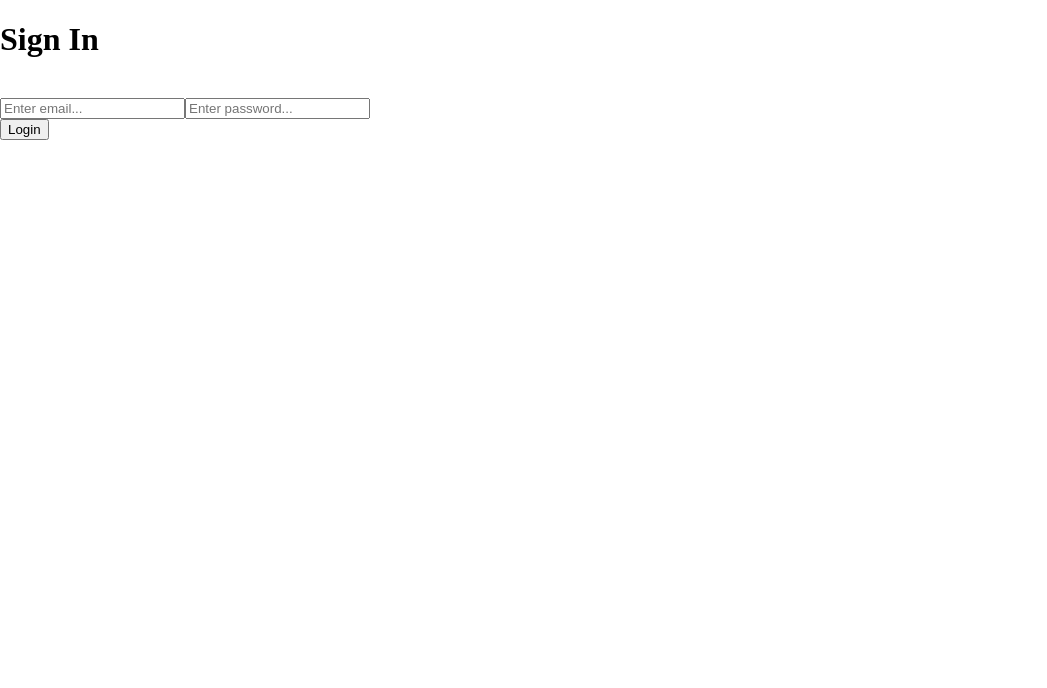
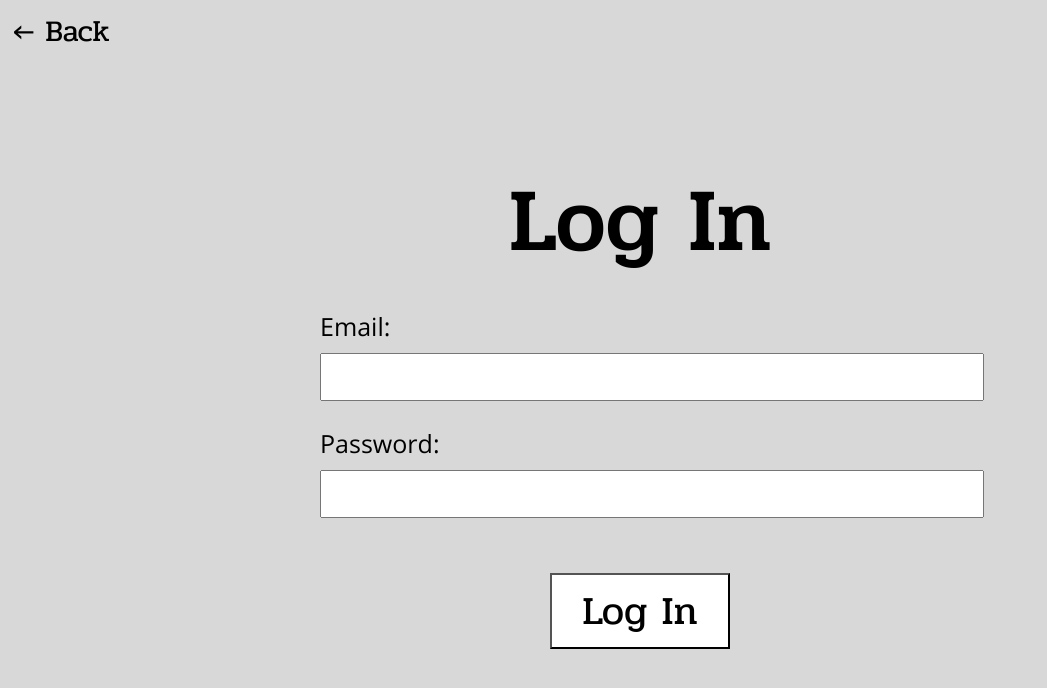
Before and after one commit to JasonLin43212/DiviStonk, a React (Create React App) app in the folder client/: page /sign_in in a window 1280 px wide. Shown: the top 688 px of the page, without its empty margins (0-1047 px from the left). Built offline with nearby package versions, Linux system fonts and the light colour scheme.

Commit message:
styled the sign in and register page

```diff
--- /dev/null
+++ b/client/src/components/Authentication/Auth.css
@@ -0,0 +1,33 @@
+.auth-title {
+    font-family: var(--header-font);
+    font-size: 90px;
+    font-weight: 500;
+    margin: 0;
+}
+
+.auth-error {
+    color: red;
+    font-family: var(--general-font);
+    font-weight: 400;
+    font-size: 20px;
+}
+
+.auth-form {
+    width: 50%;
+    margin-bottom: 30px;
+}
+
+.back {
+    position: fixed;
+    top: 1%;
+    left: 1%;
+    color: black;
+    font-family: var(--header-font);
+    font-size: 30px;
+}
+
+.back:hover {
+    color: #333333;
+    transform: scale(1.04);
+    transition: 0.4s;
+}
--- a/client/src/components/Authentication/Register.js
+++ b/client/src/components/Authentication/Register.js
@@ -1,5 +1,7 @@
 import React, { Component } from 'react';
-import { Redirect } from 'react-router-dom';
+import { Redirect, Link } from 'react-router-dom';
+
+import InputField from '../Utils/InputField';
 
 import { AuthenticationContext } from '../../contexts/AuthenticationContext';
 
@@ -40,24 +42,42 @@ class Register extends Component {
         if (this.context.user) {
             return (<Redirect to="/"/>)
         }
+
+        const inputFields = [
+            {type: "text", name: "name", label: "Name:"},
+            {type: "email", name: "email", label: "Email:"},
+            {type: "password", name: "password", label: "Password:"},
+            {type: "password", name: "confirmPassword", label: "Confirm Password:"},
+        ];
+
         return (
-            <div>
-                <h1>Register</h1>
+            <div className="logged-out">
+                <Link to="/">
+                    <div className="back">
+                        ← Back
+                    </div>
+                </Link>
+                <h1 className="auth-title">Register</h1>
                 {
                     this.state.msg
-                    && <div className="error">
+                    && <div className="auth-error">
                         {this.state.msg}
                     </div>
                 }
                 <br/>
-                <form onSubmit={this.register}>
-                    <input type="text" name="name" placeholder="Enter name..." onChange={this.handleInput}/>
-                    <input type="email" name="email" placeholder="Enter email..." onChange={this.handleInput}/>
-                    <input type="password" name="password" placeholder="Enter password..." onChange={this.handleInput}/>
-                    <input type="password" name="confirmPassword" placeholder="Confirm password..." onChange={this.handleInput}/>
+                <form className="auth-form" onSubmit={this.register}>
+                    {inputFields.map((field, k) => (
+                        <InputField
+                            key={k}
+                            type={field.type}
+                            name={field.name}
+                            label={field.label}
+                            handleinput={this.handleInput}
+                        />
+                    ))}
                     <input type="submit" hidden/>
                 </form>
-                <button onClick={this.register}>Register</button>
+                <button className="light-btn logged-out-buttons" onClick={this.register}>Register</button>
             </div>
         );
     }
--- a/client/src/components/Authentication/SignIn.js
+++ b/client/src/components/Authentication/SignIn.js
@@ -1,7 +1,11 @@
 import React, { Component } from 'react';
-import { Redirect } from 'react-router-dom';
+import { Redirect, Link } from 'react-router-dom';
 import PropTypes from 'prop-types';
 import { AuthenticationContext } from '../../contexts/AuthenticationContext';
+
+import InputField from '../Utils/InputField';
+
+import './Auth.css';
 
 class SignIn extends Component {
     static contextType = AuthenticationContext;
@@ -37,28 +41,43 @@ class SignIn extends Component {
         if (this.context.user) {
             return (<Redirect to="/"/>)
         }
+
+        const inputFields = [
+            {type: "email", name: "email", label: "Email:"},
+            {type: "password", name: "password", label: "Password:"},
+        ]
+
         return (
-            <div>
-                <h1>Sign In</h1>
+            <div className="logged-out">
+                <Link to="/">
+                    <div className="back">
+                        ← Back
+                    </div>
+                </Link>
+                <h1 className="auth-title">Log In</h1>
                 {
                     this.state.msg
-                    && <div className="error">
+                    && <div className="auth-error">
                         {this.state.msg}
                     </div>
                 }
                 <br/>
-                <form onSubmit={this.login}>
-                    <input type="email" name="email" placeholder="Enter email..." onChange={this.handleInput}/>
-                    <input type="password" name="password" placeholder="Enter password..." onChange={this.handleInput}/>
+                <form className="auth-form" onSubmit={this.login}>
+                    {inputFields.map((field, k) => (
+                        <InputField
+                            key={k}
+                            type={field.type}
+                            name={field.name}
+                            label={field.label}
+                            handleinput={this.handleInput}
+                        />
+                    ))}
                     <input type="submit" hidden/>
                 </form>
-                <button onClick={this.login}>Login</button>
+                <button className="light-btn logged-out-buttons" onClick={this.login}>Log In</button>
             </div>
         );
     }
 }
-SignIn.propTypes = {
-    login: PropTypes.func,
-}
 
 export default SignIn;
--- a/client/src/components/Home/Home.css
+++ b/client/src/components/Home/Home.css
@@ -29,5 +29,5 @@
 .logged-out-buttons {
     font-size: 40px;
     margin: 0 30px;
-    padding: 5px 20px;
+    padding: 5px 30px;
 }
--- a/client/src/components/Home/LoggedOutHome.js
+++ b/client/src/components/Home/LoggedOutHome.js
@@ -10,7 +10,7 @@ class LoggedOutHome extends Component {
 
     render() {
         return (
-            <div className="page logged-out">
+            <div className="logged-out">
                 <h1 className="title">DiviStonk</h1>
                 <div className="sub-title">
                     Dividends are your friends!
--- /dev/null
+++ b/client/src/components/Utils/InputField.css
@@ -0,0 +1,17 @@
+.input-field {
+}
+
+.input-label {
+    display: block;
+    font-family: var(--general-font);
+    font-size: 25px;
+    margin: 0 0 10px;
+}
+
+.input {
+    width: 100%;
+    font-size: 25px;
+    font-family: var(--general-font);
+    padding: 5px 10px;
+    margin: 0 0 25px;
+}
--- /dev/null
+++ b/client/src/components/Utils/InputField.js
@@ -0,0 +1,16 @@
+import React, { Component } from 'react';
+import './InputField.css'
+
+class InputField extends Component {
+    render() {
+        const { type, name, handleinput, label } = this.props;
+        return (
+            <div className="input-field">
+                <label className="input-label">{label}</label>
+                <input className="input" type={type} name={name} onChange={handleinput}/>
+            </div>
+        )
+    }
+}
+
+export default InputField;
```
Also changed, not shown: 1 other file (tests, documents, lock files or other folders).
